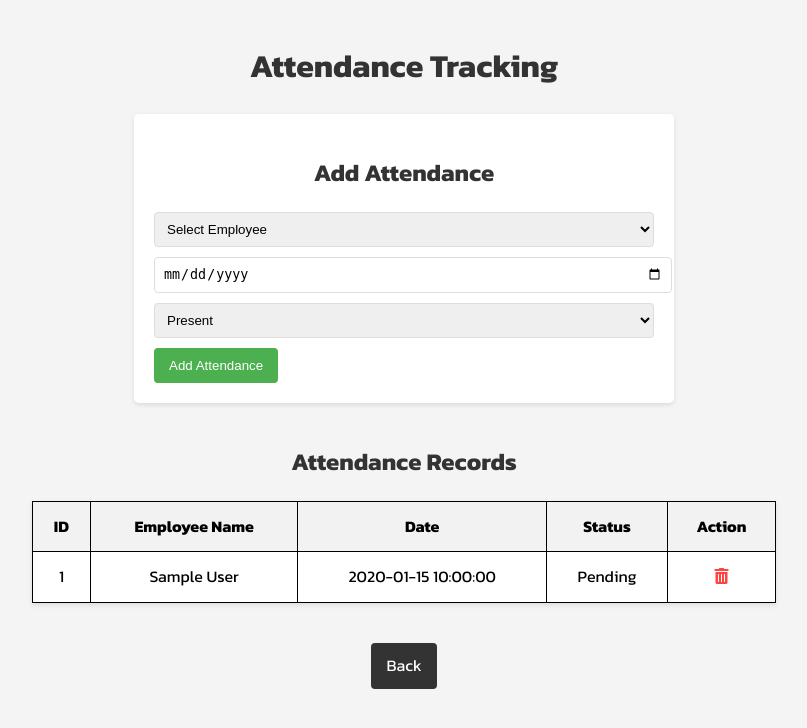
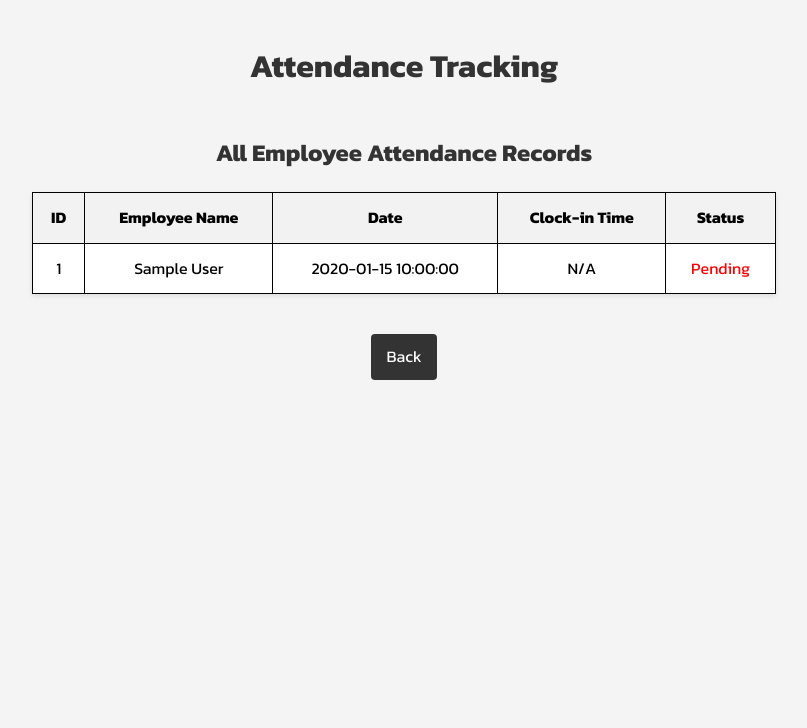
Before and after one commit to Pushkarcodes166/CC_prj, a Flask app: page /attendance in a window 1280 px wide. Shown: the top 728 px of the page, without its empty margins (236-1043 px from the left). Run offline with Flask 3, Linux system fonts and the light colour scheme; the visitor is signed in with stand-in values (Sample User, id 1); tables that the repository leaves empty or names only in its code hold one stand-in row (values such as "Sample post").

Commit message:
final attendance changes

```diff
--- a/templates/attendance.html
+++ b/templates/attendance.html
@@ -107,44 +107,28 @@
 <body>
     <h1>Attendance Tracking</h1>
 
-    <form action="{{ url_for('attendance') }}" method="post">
-        <h2>Add Attendance</h2>
-        <select name="employee_id" required>
-            <option value="">Select Employee</option>
-            {% for employee in employees %}
-            <option value="{{ employee['id'] }}">{{ employee['name'] }}</option>
-            {% endfor %}
-        </select>
-        <input type="date" name="date" required>
-        <select name="status" required>
-            <option value="Present">Present</option>
-            <option value="Absent">Absent</option>
-        </select>
-        <button type="submit">Add Attendance</button>
-    </form>
 
-    <h2>Attendance Records</h2>
+
+   <h2>All Employee Attendance Records</h2>
 <table>
     <thead>
         <tr>
             <th>ID</th>
             <th>Employee Name</th>
             <th>Date</th>
-                <th>Status</th>
-                <th>Action</th>
+            <th>Clock-in Time</th> <th>Status</th>
         </tr>
     </thead>
     <tbody>
         {% for record in attendance_records %}
         <tr>
-                <td>{{ record['id'] }}</td>
-                <td>{{ record['name'] }}</td>
+            <td>{{ loop.index }}</td> <td>{{ record['name'] }}</td>
             <td>{{ record['date'] }}</td>
-                <td>{{ record['status'] }}</td>
+            <td>{{ record['submitted_at'] if record['submitted_at'] else 'N/A' }}</td>
             <td>
-                   <a href="{{ url_for('delete_attendance', id=record['id']) }}" onclick="return confirm('Are you sure you want to delete this attendance record?')">
-                        <i class="fas fa-trash-alt delete-icon"></i>
-                    </a>
+                <span style="color: {{ 'green' if record['status'] == 'Present' else 'red' }}">
+                    {{ record['status'] }}
+                </span>
             </td>
         </tr>
         {% endfor %}
```
Also changed, not shown: app_admin.py (+13 -36 lines), templates_employee/attendance.html (+1 -12 lines). Lines whose indentation alone changed are shown as unchanged.
